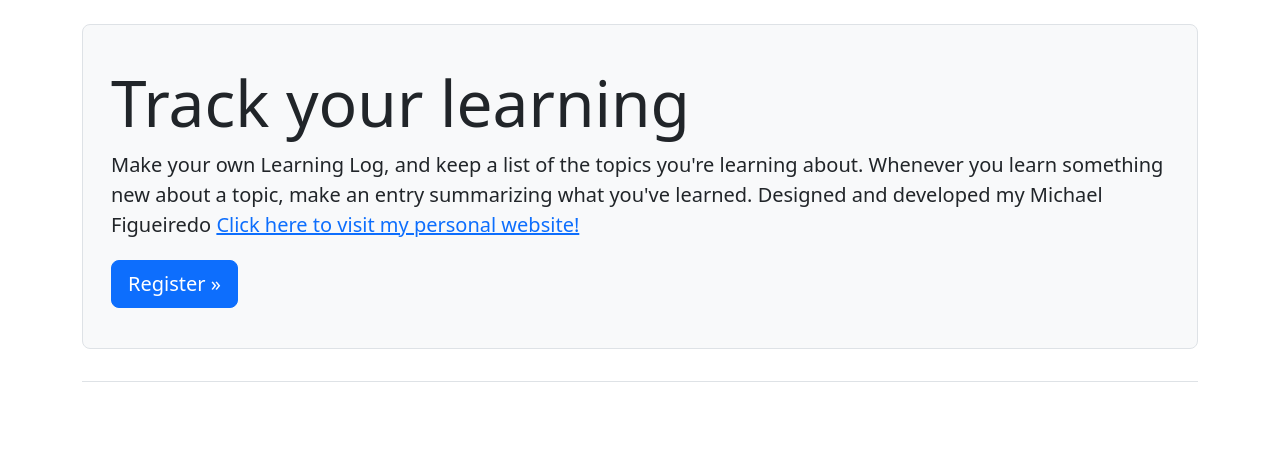
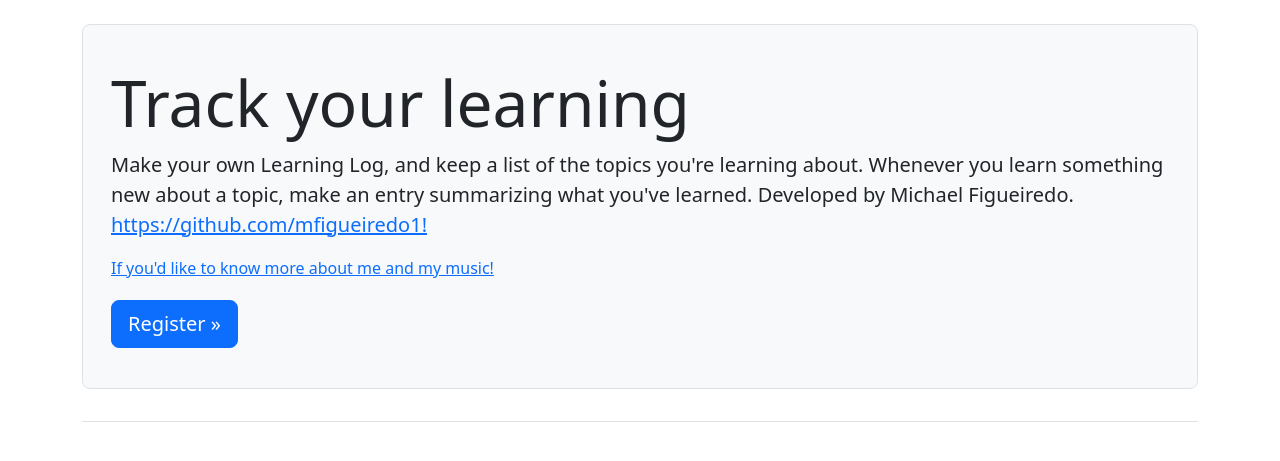
Before and after one commit to mfigueiredo1/learning_log, a Django app: template learning_logs/templates/learning_logs/index.html in a window 1280 px wide. Shown: the part 58-519 px from the top of the page. Run offline with Django 4.2, Linux system fonts and the light colour scheme; the template is opened without the code that fills it, so the values that code supplies are empty; some libraries are stand-ins or nearby versions.

Commit message:
fixed typo in title paragraph, added link to github repository on homepage of application

```diff
--- a/learning_logs/templates/learning_logs/index.html
+++ b/learning_logs/templates/learning_logs/index.html
@@ -9,8 +9,9 @@
         <p class="lead">Make your own Learning Log, and keep a list of the
             topics you're learning about. Whenever you learn something new
             about a topic, make an entry summarizing what you've learned.
-            Designed and developed my Michael Figueiredo
-            <a href="https://www.mikefigueiredo.com" target="_blank">Click here to visit my personal website!</a></p>
+            Developed by Michael Figueiredo.
+            <a href="https://www.mikefigueiredo.com" target="_blank">https://github.com/mfigueiredo1!</a></p>
+            <a href="https://www.mikefigueiredo.com" target="_blank">If you'd like to know more about me and my music!</a></p>
         <a class="btn btn-primary btn-lg mt-1"
           href="{% url 'accounts:register' %}">Register &raquo;</a>
     </div>
```
